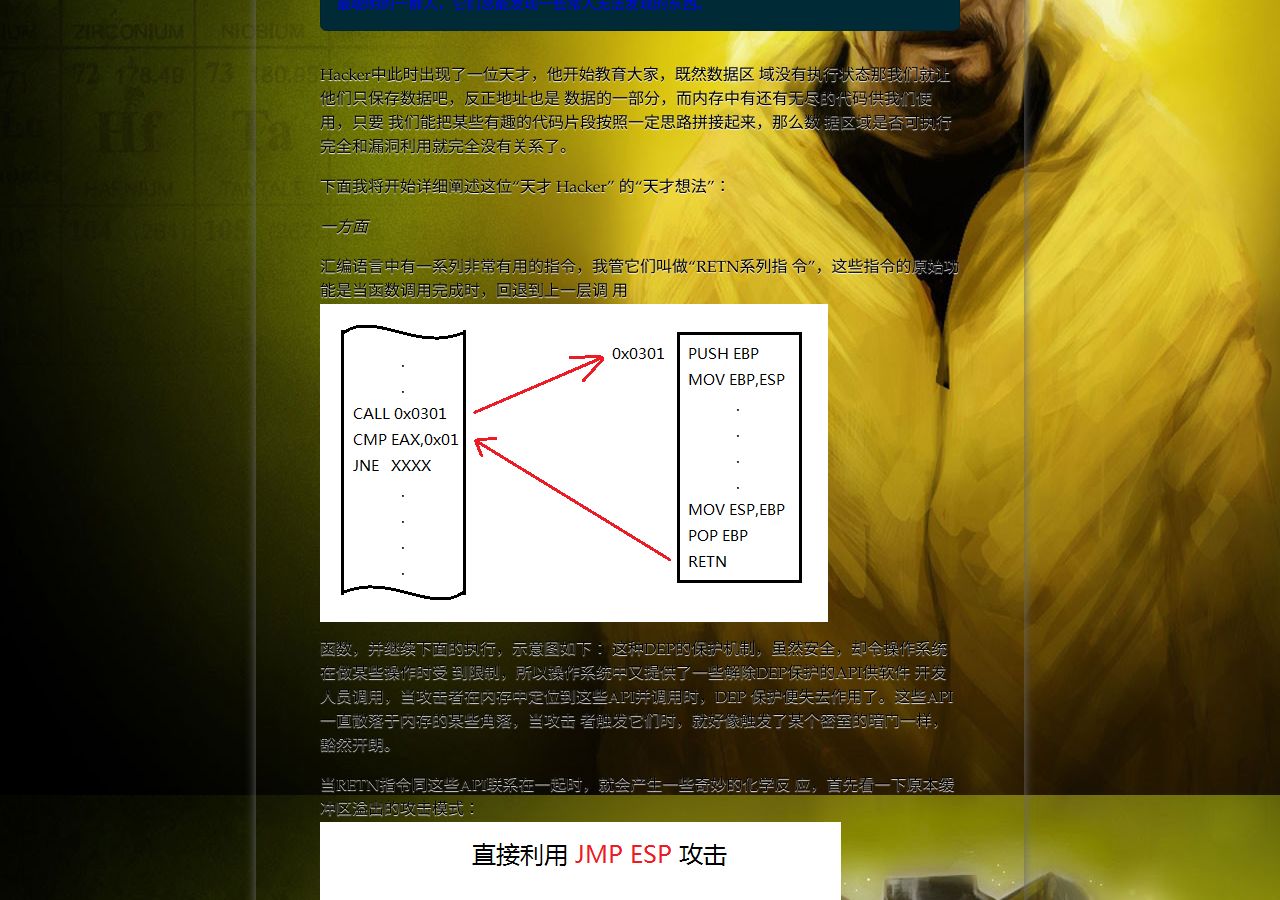
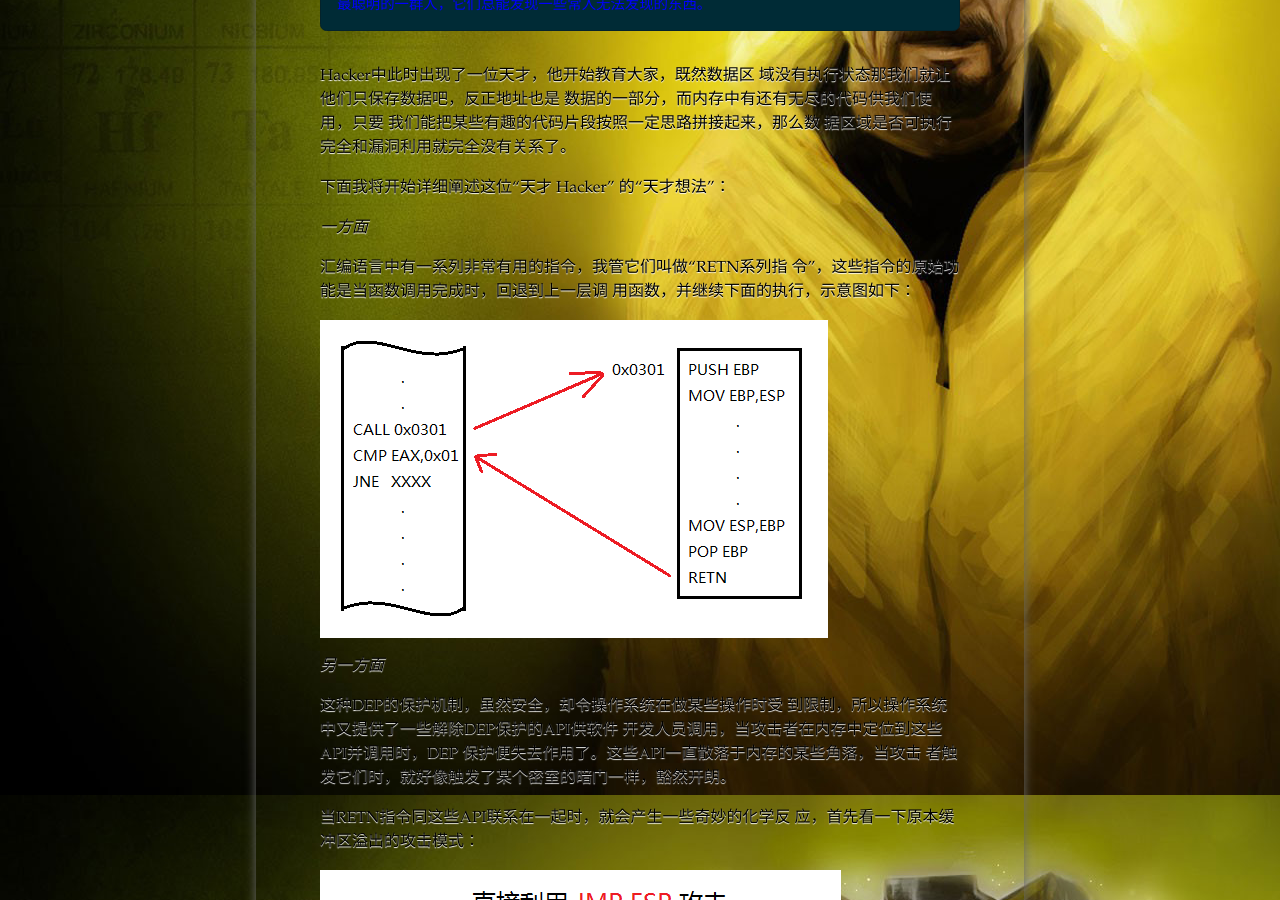
Before and after one commit to rootkiter/rootkiter.github.io, a Jekyll site: the page built from _posts/2014-02-28-ROPIntroduce.markdown, in a window 1280 px wide and 900 px high, scrolled down 1605 px. Built offline with Jekyll 4.4.1, drawn with Linux system fonts in a browser that asks for light colours; some web fonts are replaced; Markdown is read by kramdown in place of the engine named in the settings; some of the changed text lies outside the part shown.

Commit message:
Update Blog

```diff
--- a/_posts/2014-02-28-ROPIntroduce.markdown
+++ b/_posts/2014-02-28-ROPIntroduce.markdown
@@ -59,10 +59,13 @@ Hacker中此时出现了一位天才，他开始教育大家，既然数据区
 
 汇编语言中有一系列非常有用的指令，我管它们叫做“RETN系列指
 令”，这些指令的原始功能是当函数调用完成时，回退到上一层调
-用<img
+用函数，并继续下面的执行，示意图如下：
+
+<img
 src="http://rootkiter.{{ site.domain }}/image/ropimage/ROP1-3.png" title="ropimage/ROP1-3.png" align="center">
 
-函数，并继续下面的执行，示意图如下：
+*另一方面*
+
 这种DEP的保护机制，虽然安全，却令操作系统在做某些操作时受
 到限制，所以操作系统中又提供了一些解除DEP保护的API供软件
 开发人员调用，当攻击者在内存中定位到这些API并调用时，DEP
@@ -71,6 +74,7 @@ src="http://rootkiter.{{ site.domain }}/image/ropimage/ROP1-3.png" title="ropima
 
 当RETN指令同这些API联系在一起时，就会产生一些奇妙的化学反
 应，首先看一下原本缓冲区溢出的攻击模式：
+
 <img
 src="http://rootkiter.{{ site.domain }}/image/ropimage/ROP1-4.png" title="ropimage/ROP1-4.png" align="center">
 
@@ -111,9 +115,11 @@ WIN7中的实现是每次系统启动，模块地址随机，而启动完成后
 地址：
 
 可以看到这次电脑启动 ntdll.dll模块的位置为 0x77880000
-<img src="http:/rootkiter.github.io/image/ropimage/ROP1-6.png">
+<img src="http://rootkiter.github.io/image/ropimage/ROP1-6.png" aglin="center">
+
 重启计算机后，这个模块的基地址变为0x77620000
-<img src="http:/rootkiter.github.io/image/ropimage/ROP1-7.png">
+
+<img src="http://rootkiter.github.io/image/ropimage/ROP1-7.png">
 
 从以上两幅截图可以看出，地址随机化带来的直观效果就是模块顺
 序同样发生了改变，这就如同把攻击者放到了一个内存密室中，暗
@@ -137,6 +143,7 @@ EP”的操作，关闭后跳转回shellcode进行实际攻击）。 以上这
 击思路的前半段就是“现在人们传唱的ROP”了。.
 
 下面是metasploit中某个利用模块的ROP片段截图：
+
 <img src="http://rootkiter.github.io/image/ropimage/ROP1-8.png">
 
 关于以上图片的更多技术细节，请阅读本文下面的部分获得。
@@ -175,17 +182,23 @@ Nt* 是否能够达到利用目的了，毕竟两者的构造环境完全相同
 <img src="http://rootkiter.github.io/image/ropimage/ROP1-9.png">
 
 从上图可以看出以下3点：
-1. EIP目前指向的地址正好为 [ESP-4] 对应的地址0x778896c9，
+
+1.EIP目前指向的地址正好为 [ESP-4] 对应的地址0x778896c9，
 可以表明此时EIP正在受ESP控制阶段。且当前指令如下图所示：
+
 <img src="http://rootkiter.github.io/image/ropimage/ROP1-10.png">
-2. 所指向的栈内的结构和1.4节给出的截图完全相同，为了方便观察，
+
+2.所指向的栈内的结构和1.4节给出的截图完全相同，为了方便观察，
 我将栈内的结构转换一下，方便大家对比：
+
 <img src="http://rootkiter.github.io/image/ropimage/ROP1-11.png">
-3. 0x0c0c0c14是常见的HeapSpray（风水）技术的遗留结果，既
+
+3.0x0c0c0c14是常见的HeapSpray（风水）技术的遗留结果，既
 HeapSpray发生之前，那个位置为ROP，那个位置为shellcode是完全
 可控的，此处无需考虑ASLR造成的影响。
 
 通过阅读ntdll_rop 中的注释可以确定栈内各数据的含义，如下图所示：
+
 <img src="http://rootkiter.github.io/image/ropimage/ROP1-12.png">
 
 把这张图用自然语言描述出来就是：在当前进程（ProcessHandler= -1）
@@ -196,6 +209,7 @@ HeapSpray发生之前，那个位置为ROP，那个位置为shellcode是完全
 相信到达这里就能清楚这条ROP的实际效果了，将shellcode所在的内
 存区域设置为0x00000040，当我们执行完这条指令后，这段内存会变
 成如下图所示的状态：
+
 <img src="http://rootkiter.github.io/image/ropimage/ROP1-13.png">
 
 <ul>
@@ -212,8 +226,11 @@ HeapSpray发生之前，那个位置为ROP，那个位置为shellcode是完全
 模块的ROP生成共用了近4分钟（没办法，它是虚拟了一个执行环境，
 然后又由Windbg调用，脚本环境下虚拟执行脚本，能快就怪了），刚
 开始用时候若不是我去了一趟厕所，我还以为它死掉了呢：
+
 <img src="http://rootkiter.github.io/image/ropimage/ROP1-14.png">
+
 生成结果的一个片段如下图所示：
+
 <img src="http://rootkiter.github.io/image/ropimage/ROP1-15.png">
 
 Mona 一般会生成两段ROP，分别用3种格式展示：Ruby、Python、
```
Also changed, not shown: 2 other files.
